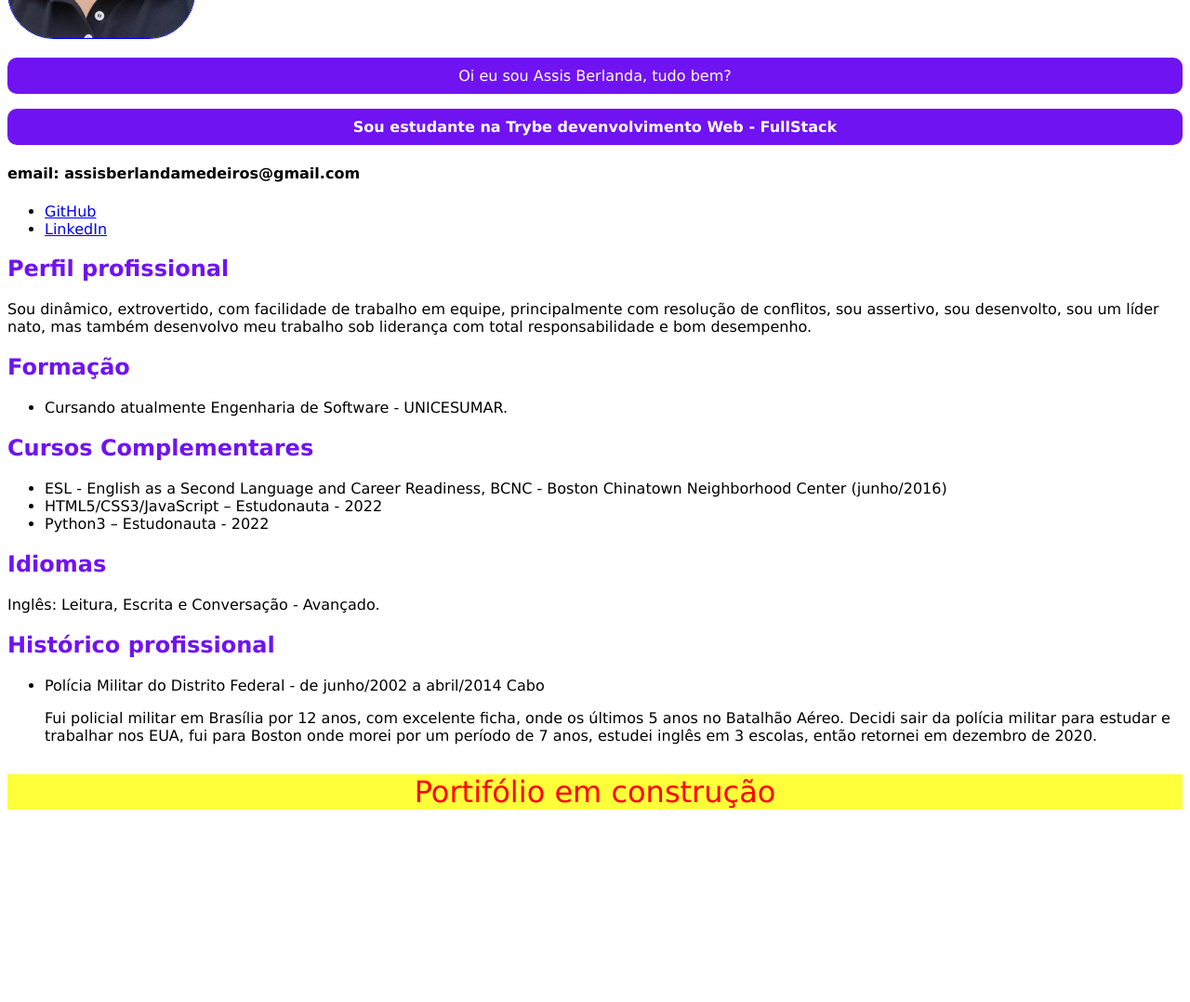
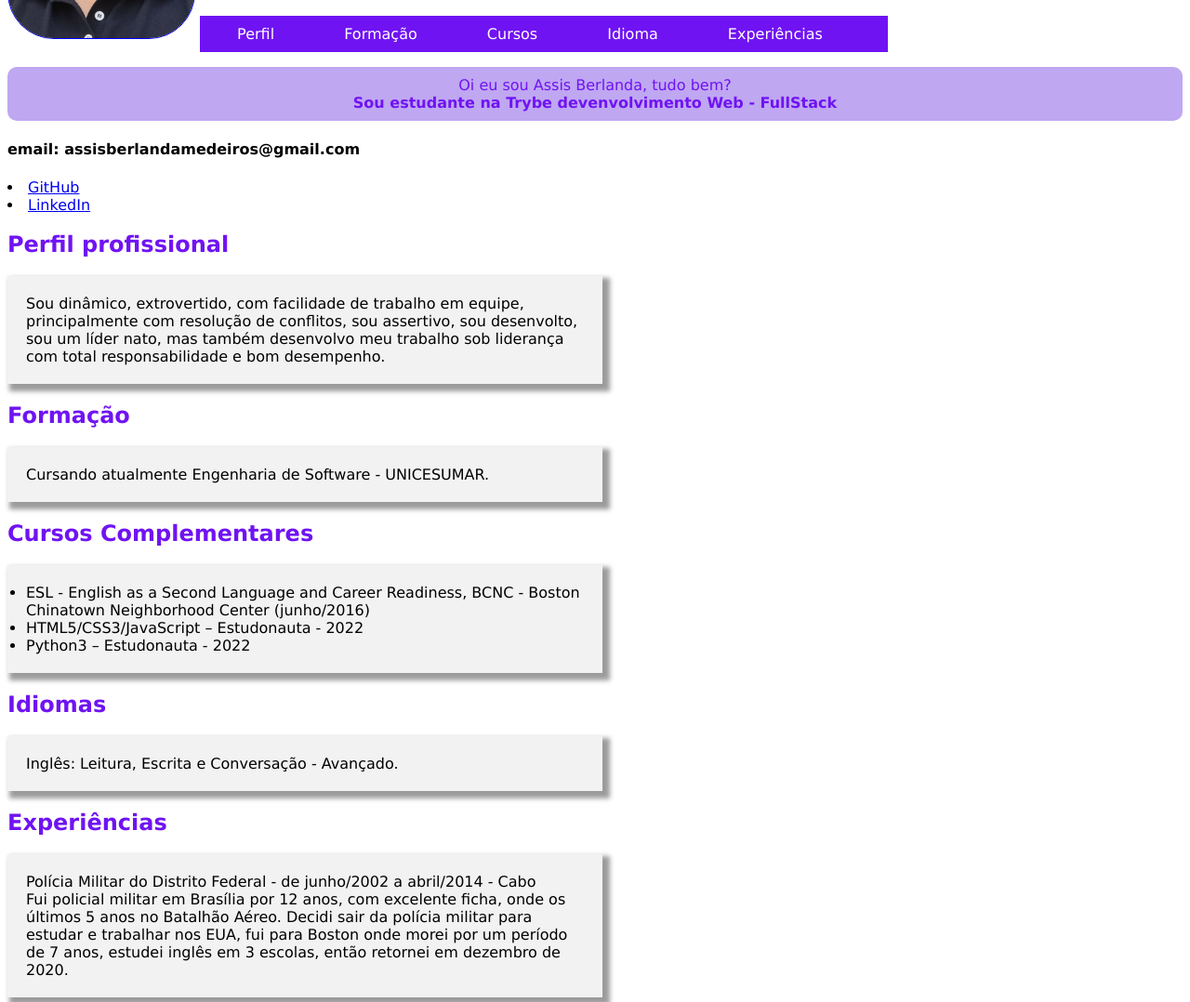
Before and after one commit to assisberlanda/assisberlanda.github.io, a plain HTML site: page index.html in a window 1280 px wide. Shown: the part 260-1338 px from the top of the page at 93% size. Before the commit the page ends 1163 px from the top, so only its background shows below. Drawn offline with Linux system fonts and the light colour scheme.

Commit message:
Adiciona menu

```diff
--- a/index.html
+++ b/index.html
@@ -29,38 +29,42 @@ Coloque tamanhos diferentes para os elementos da lista de habilidades que você
 <body>
     <header>
         <img class="foto-assis" alt="foto do Assis" src="imagens/Assis.png" alt="">
+        <nav class="menu">
+            <a class="menu" href="#perfil-profissional">Perfil</a>
+            <a class="menu"  href="#formação">Formação</a>
+            <a class="menu"  href="#cursos">Cursos</a>
+            <a class="menu"  href="#idiomas">Idioma</a>
+            <a class="menu"  href="#experiencias">Experiências</a>
+        </nav>
     </header>
-    <p class="oi">Oi eu sou Assis Berlanda, tudo bem?</p>
-    <p class="oi"><strong>Sou estudante na Trybe devenvolvimento Web - FullStack</strong></p>
+    <p class="oi">Oi eu sou Assis Berlanda, tudo bem? <br>
+    <strong>Sou estudante na Trybe devenvolvimento Web - FullStack</strong></p>
     <h4>email: assisberlandamedeiros@gmail.com</h4>
-    <ul>
+
         <li><a href="https://github.com/assisberlanda">GitHub</a></li>
         <li><a href="https://www.linkedin.com/in/assis-berlanda/">LinkedIn</a></li>
     </ul>
-    <h2>Perfil profissional</h2>
-        <p>Sou dinâmico, extrovertido, com facilidade de trabalho em equipe, principalmente com resolução de conflitos, sou assertivo, sou desenvolto, sou um líder nato, mas também desenvolvo meu trabalho sob liderança com total responsabilidade e bom desempenho.</p>
-    <h2>Formação</h2>
-        <ul>
-            <li>Cursando atualmente Engenharia de Software - UNICESUMAR.</li>
+    <h2 id="perfil">Perfil profissional</h2>
+        <p class="perfil">Sou dinâmico, extrovertido, com facilidade de trabalho em equipe, principalmente com resolução de conflitos, sou assertivo, sou desenvolto, sou um líder nato, mas também desenvolvo meu trabalho sob liderança com total responsabilidade e bom desempenho.</p>
+    <h2 id="formação">Formação</h2>
+
+        <p class="perfil">Cursando atualmente Engenharia de Software - UNICESUMAR.</p>
+
+    <h2 id="cursos">Cursos Complementares</h2>
+
+        <ul class="perfil">
+            <li>ESL - English as a Second Language and Career Readiness, BCNC - Boston   Chinatown Neighborhood Center (junho/2016)</li>
+            <li>HTML5/CSS3/JavaScript – Estudonauta - 2022</li>
+            <li>Python3 – Estudonauta - 2022</li>
         </ul>
-    <h2>Cursos Complementares</h2>
-    <ul>
-        <li>ESL - English as a Second Language and Career Readiness, BCNC - Boston   Chinatown Neighborhood Center (junho/2016)</li>
-        <li>HTML5/CSS3/JavaScript – Estudonauta - 2022</li>
-        <li>Python3 – Estudonauta - 2022</li>
-    </ul>
-    <h2>Idiomas</h2>
-    <p>Inglês: Leitura, Escrita e Conversação - Avançado.</p>
-    <h2>Histórico profissional</h2>
-    <ul>
-        <li>
-            Polícia Militar do Distrito Federal - de junho/2002 a abril/2014
-            Cabo
-        </li>
-        <p>Fui policial militar em Brasília por 12 anos, com excelente ficha, onde os últimos 5 anos no Batalhão Aéreo. Decidi sair da polícia militar para estudar e trabalhar nos EUA, fui para Boston onde morei por um período de  7 anos, estudei inglês em 3 escolas, então retornei em dezembro de 2020.</p>
 
-    </ul>
+    <h2 id="idiomas" >Idiomas</h2>
+        <p class="perfil">Inglês: Leitura, Escrita e Conversação - Avançado.</p>
+    <h2 id="experiencias" >Experiências</h2>
 
+        <p class="perfil">Polícia Militar do Distrito Federal - de junho/2002 a abril/2014 - Cabo
+        <br>
+        Fui policial militar em Brasília por 12 anos, com excelente ficha, onde os últimos 5 anos no Batalhão Aéreo. Decidi sair da polícia militar para estudar e trabalhar nos EUA, fui para Boston onde morei por um período de  7 anos, estudei inglês em 3 escolas, então retornei em dezembro de 2020.</p>
 
 </body>
 <footer>
--- a/style.css
+++ b/style.css
@@ -6,6 +6,14 @@
 #F2F2F2
 */
 
+.menu {
+    background-color: #7013F2;
+    color: #fff;
+    margin-right: 30px;
+    text-decoration: none;
+    padding: 5px 20px;
+    display: inline-block;
+}
 body {
     font-family: 'Lucida Sans', 'Lucida Sans Regular', 'Lucida Grande', 'Lucida Sans Unicode', Geneva, Verdana, sans-serif;
 }
@@ -13,21 +21,26 @@ body {
 h2 {
     color: #7013F2;
 }
+
 .foto-assis {
     width: 200px;
     border-radius: 50px;
     border: 1px solid blue;
-    box-align: left;
+
 }
 .oi {
-    background-color: #7013F2;
+    background-color: #BFA7F2;
     text-align: center;
     border-radius: 10px;
     padding: 10px;
-
-    color: white;
+    color: #7013F2;
 }
-
+.perfil {
+    width: 600px;
+    background-color: #F2F2F2;
+    padding: 20px;
+    box-shadow: 5px 5px 5px 3px rgba(0, 0, 0, 0.392);
+}
 
 footer {
     text-align: center;
```
